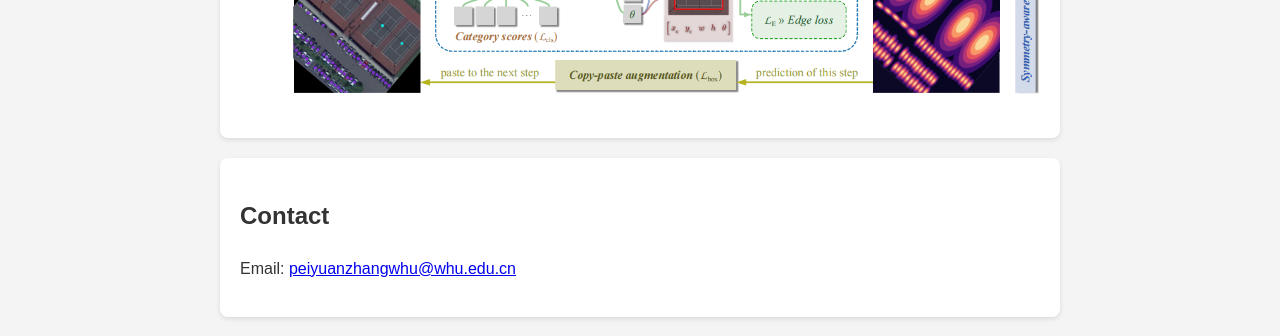
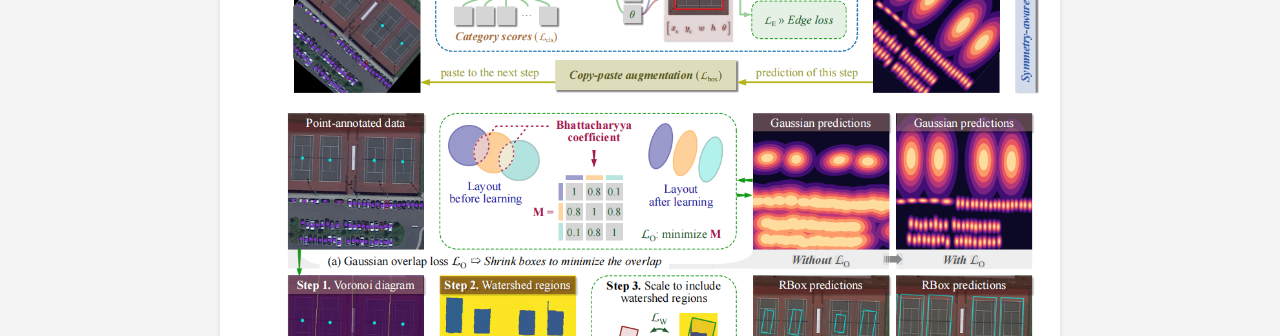
Before and after one commit to ZpyWHU/ZpyWHU.github.io, a plain HTML site: page index.html in a window 1280 px wide. Shown: the part 2090-2426 px from the top of the page. Drawn offline with Linux system fonts and the light colour scheme.

Commit message:
Update index.html

```diff
--- a/index.html
+++ b/index.html
@@ -107,6 +107,8 @@
                 </a>
                 <br>
                 <img src="images/point2rboxv2.png" style="max-width:100%; height:auto; margin-top:10px;">
+                <br>
+                <img src="images/point2rboxv2_loss.png" style="max-width:100%; height:auto; margin-top:10px;">
             </li>
         </ul>
     </section>
```
